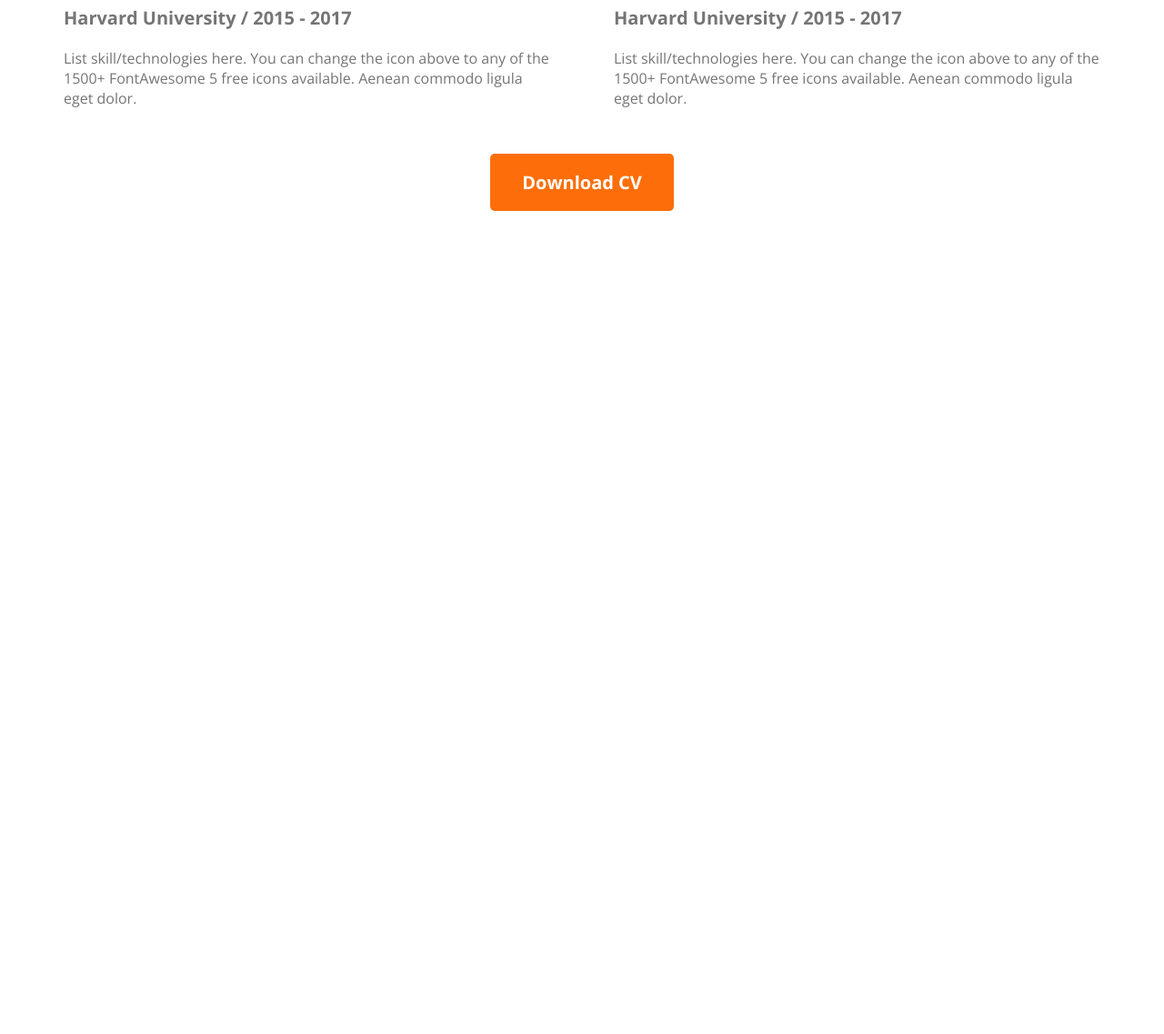
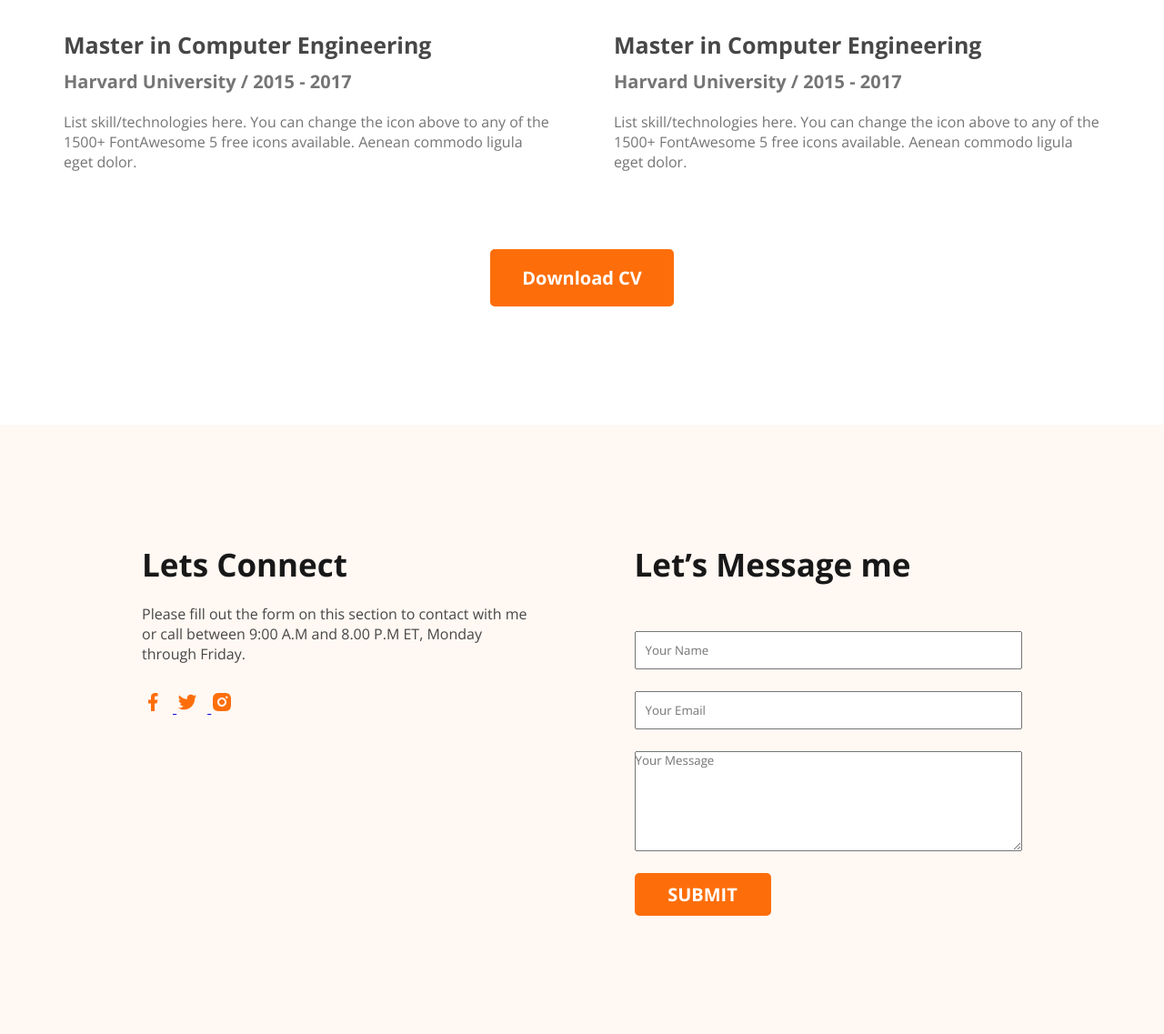
Before and after one commit to sharfuddinzishan/Portfolio, a plain HTML site: page index.html in a window 1280 px wide. Shown: the part 2983-4120 px from the top of the page at 91% size. Before the commit the page ends 3215 px from the top, so only its background shows below. Drawn offline with nearby package versions, Linux system fonts and the light colour scheme.

Commit message:
Contact Part

```diff
--- a/index.html
+++ b/index.html
@@ -14,6 +14,7 @@
     <title>Radid Portfolio</title>
   </head>
   <body>
+    <!-- Header Section  -->
     <header class="header">
       <nav class="navbar pt-3 mb-3">
         <h2 class="navbar-brand">Ra<span class="text-orange">di</span>d</h2>
@@ -46,6 +47,7 @@
       </div>
     </header>
     <main>
+      <!-- Abour Section  -->
       <section id="about">
         <h1 class="section-title text-center">About Me</h1>
         <p class="description text-center mt-2">
@@ -74,6 +76,7 @@
           </tbody>
         </table>
       </section>
+      <!-- What I Do Section  -->
       <section id="what-i-do">
         <h1 class="section-title text-center">What I Do</h1>
         <p class="description text-center mt-2 mb-3">
@@ -121,6 +124,7 @@
           </div>
         </div>
       </section>
+      <!-- Resume Section  -->
       <section id="resume">
         <h1 class="section-title text-center">A summary of My Resume</h1>
         <div class="resume-container mt-5">
@@ -134,7 +138,7 @@
                 any of the 1500+ FontAwesome 5 free icons available. Aenean
                 commodo ligula eget dolor.
               </p>
-              <div class="divider mt-2"></div>
+              <div class="divider mt-2 mb-2"></div>
             </div>
             <div class="resume-item">
               <h3 class="title">Master in Computer Engineering</h3>
@@ -144,12 +148,12 @@
                 any of the 1500+ FontAwesome 5 free icons available. Aenean
                 commodo ligula eget dolor.
               </p>
-              <div class="divider mt-2"></div>
+              <div class="divider mt-2 mb-2"></div>
             </div>
             <div class="resume-item">
               <h3 class="title">Master in Computer Engineering</h3>
               <h4 class="subtitle">Harvard University / 2015 - 2017</h4>
-              <p class="resume-description mt-1">
+              <p class="resume-description mt-1 mb-2">
                 List skill/technologies here. You can change the icon above to
                 any of the 1500+ FontAwesome 5 free icons available. Aenean
                 commodo ligula eget dolor.
@@ -166,7 +170,7 @@
                 any of the 1500+ FontAwesome 5 free icons available. Aenean
                 commodo ligula eget dolor.
               </p>
-              <div class="divider mt-2"></div>
+              <div class="divider mt-2 mb-2"></div>
             </div>
             <div class="resume-item">
               <h3 class="title">Master in Computer Engineering</h3>
@@ -176,7 +180,7 @@
                 any of the 1500+ FontAwesome 5 free icons available. Aenean
                 commodo ligula eget dolor.
               </p>
-              <div class="divider mt-2"></div>
+              <div class="divider mt-2 mb-2"></div>
             </div>
             <div class="resume-item">
               <h3 class="title">Master in Computer Engineering</h3>
@@ -194,5 +198,59 @@
         </div>
       </section>
     </main>
+    <footer>
+      <!-- Contact Section  -->
+      <section id="contact">
+        <div class="contact-container">
+          <div class="connect">
+            <h1 class="section-title">Lets Connect</h1>
+            <p class="connect-description mt-1">
+              Please fill out the form on this section to contact with me or
+              call between 9:00 A.M and 8.00 P.M ET, Monday through Friday.
+            </p>
+            <div class="connect-social mt-2">
+              <a href="#">
+                <img class="icon" src="./resources/icons/facebook.png" alt="" />
+              </a>
+              <a href="#">
+                <img class="icon" src="./resources/icons/twitter.png" alt="" />
+              </a>
+              <a href="#">
+                <img class="icon" src="./resources/icons/insta.png" alt="" />
+              </a>
+            </div>
+          </div>
+          <div class="message">
+            <h1 class="section-title">Let’s Message me</h1>
+            <form action="#" class="mt-3">
+              <input
+                type="text"
+                name="name"
+                id="name"
+                placeholder="Your Name"
+              />
+              <input
+                type="email"
+                name="email"
+                id="email"
+                placeholder="Your Email"
+              />
+              <textarea
+                name="message"
+                id="message"
+                cols="30"
+                rows="6"
+                placeholder="Your Message"
+              ></textarea>
+              <input
+                class="btn btn-orange contact-submit-btn"
+                type="button"
+                value="SUBMIT"
+              />
+            </form>
+          </div>
+        </div>
+      </section>
+    </footer>
   </body>
 </html>
--- a/styles/portfolio.css
+++ b/styles/portfolio.css
@@ -118,7 +118,8 @@
   color: #757575;
 }
 /* Main */
-main {
+main,
+#contact .contact-container {
   max-width: 1140px;
   margin: 0 auto;
 }
@@ -195,3 +196,37 @@
 .divider {
   border: 1px solid #d1d1d1;
 }
+/* Contact */
+#contact {
+  background-color: #fff8f3;
+}
+.contact-container {
+  display: flex;
+  gap: 115px;
+  padding: 130px 156px;
+}
+.connect {
+  width: 50%;
+}
+.connect-description {
+  font-weight: 400;
+  font-size: 16px;
+  color: #474747;
+}
+.icon {
+  margin-right: 10px;
+}
+.message {
+  width: 50%;
+}
+.message form {
+  display: flex;
+  flex-direction: column;
+  gap: 24px;
+}
+.message form input {
+  padding: 10px;
+}
+.contact-submit-btn {
+  width: 150px;
+}
```
